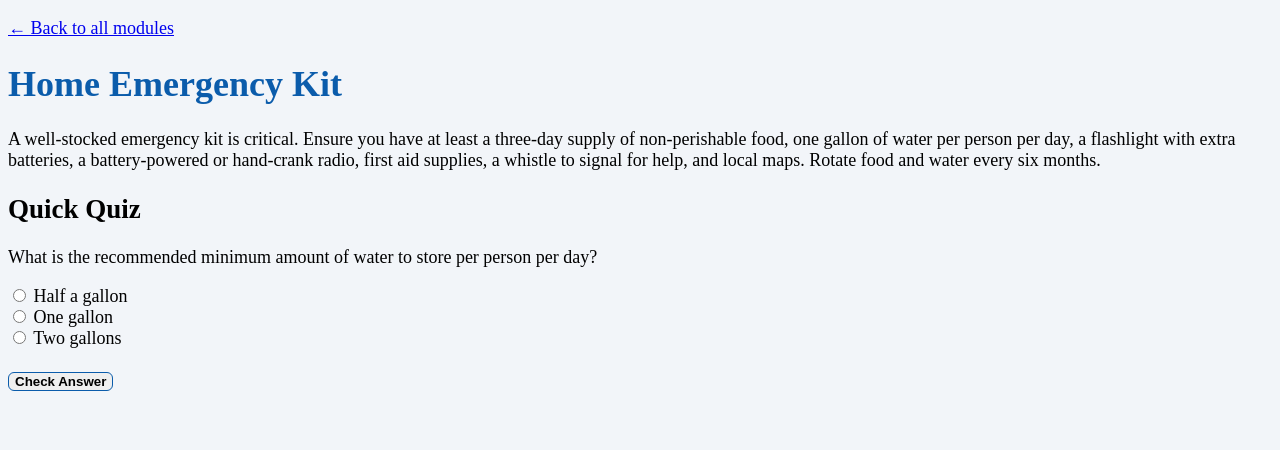
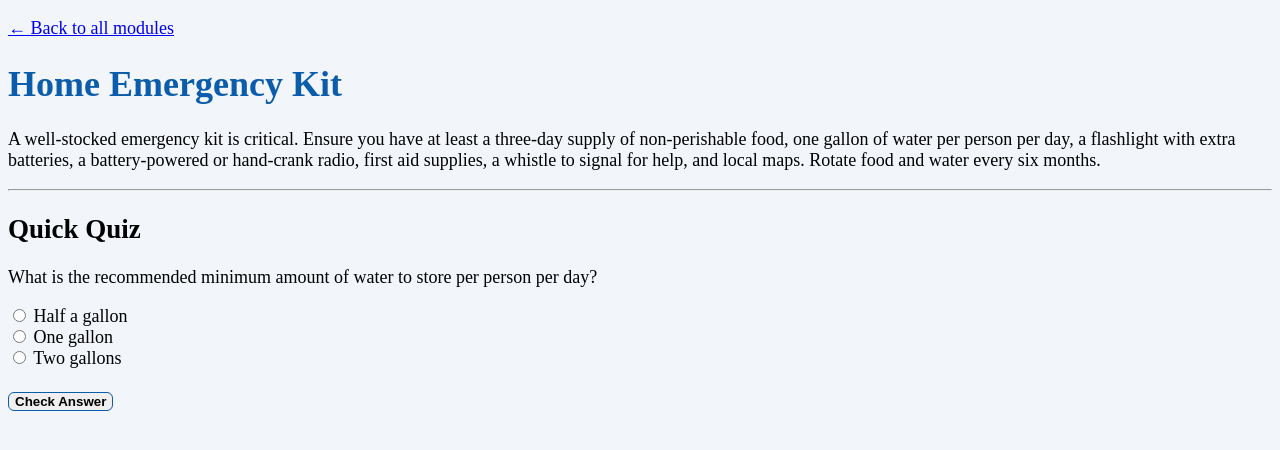
Before and after one commit to RandyNoggle/readybuddy-app, a FastAPI app: page /modules/1 in a window 1280 px wide. Shown: the top 450 px of the page. Run offline with FastAPI, Linux system fonts and the light colour scheme.

Commit message:
Update module_detail.html

```diff
--- a/templates/module_detail.html
+++ b/templates/module_detail.html
@@ -3,21 +3,25 @@
 <head>
   <meta charset="utf-8">
   <title>{{ module.title }} – ReadyBuddy</title>
-  <link rel="stylesheet" href="/static/style.css">
+  <!-- Version tag added to ensure new CSS always loads -->
+  <link rel="stylesheet" href="/static/style.css?v=2">
 </head>
 <body>
+  <div class="card">
     <p><a href="/modules">← Back to all modules</a></p>
 
     <h1>{{ module.title }}</h1>
     <p>{{ module.content }}</p>
 
     {% if module.image %}
-    <img src="/static/{{ module.image }}" alt="" style="max-width:100%;height:auto;">
-  {% endif %}
-  {% if module.video_link %}
-    <p><a href="{{ module.video_link }}" target="_blank" rel="noopener">Related video</a></p>
+      <img src="/static/{{ module.image }}" alt="{{ module.title }}">
     {% endif %}
 
+    {% if module.video_link %}
+      <p><a href="{{ module.video_link }}" target="_blank" rel="noopener">🎥 Watch related video</a></p>
+    {% endif %}
+
+    <hr>
     <h2>Quick Quiz</h2>
     <form method="get" action="/modules/{{ module.id }}/quiz">
       <p>{{ module.question.text }}</p>
@@ -30,5 +34,6 @@
       <br>
       <button type="submit">Check Answer</button>
     </form>
+  </div>
 </body>
 </html>
```
Lines whose indentation alone changed are shown as unchanged.
